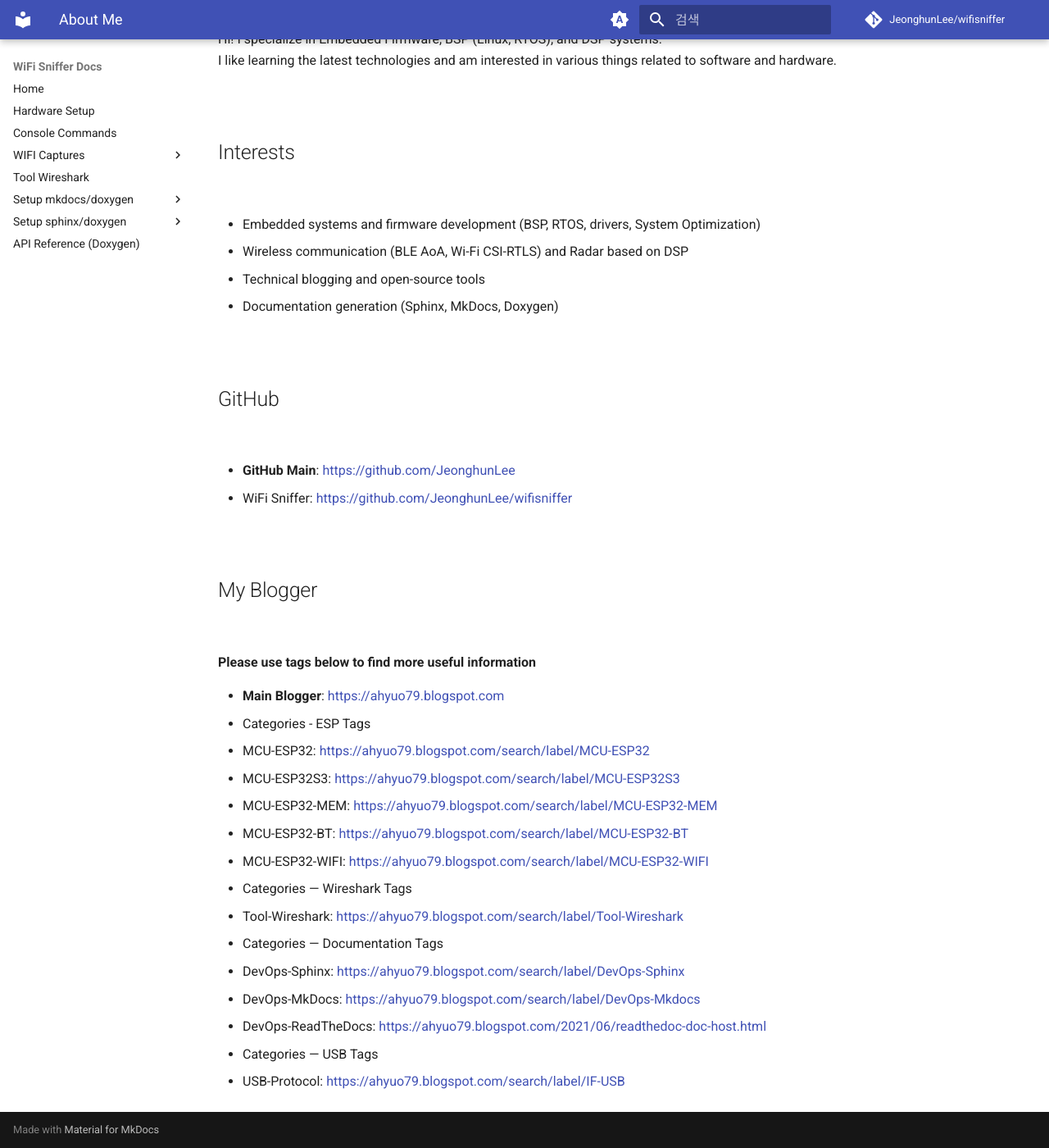
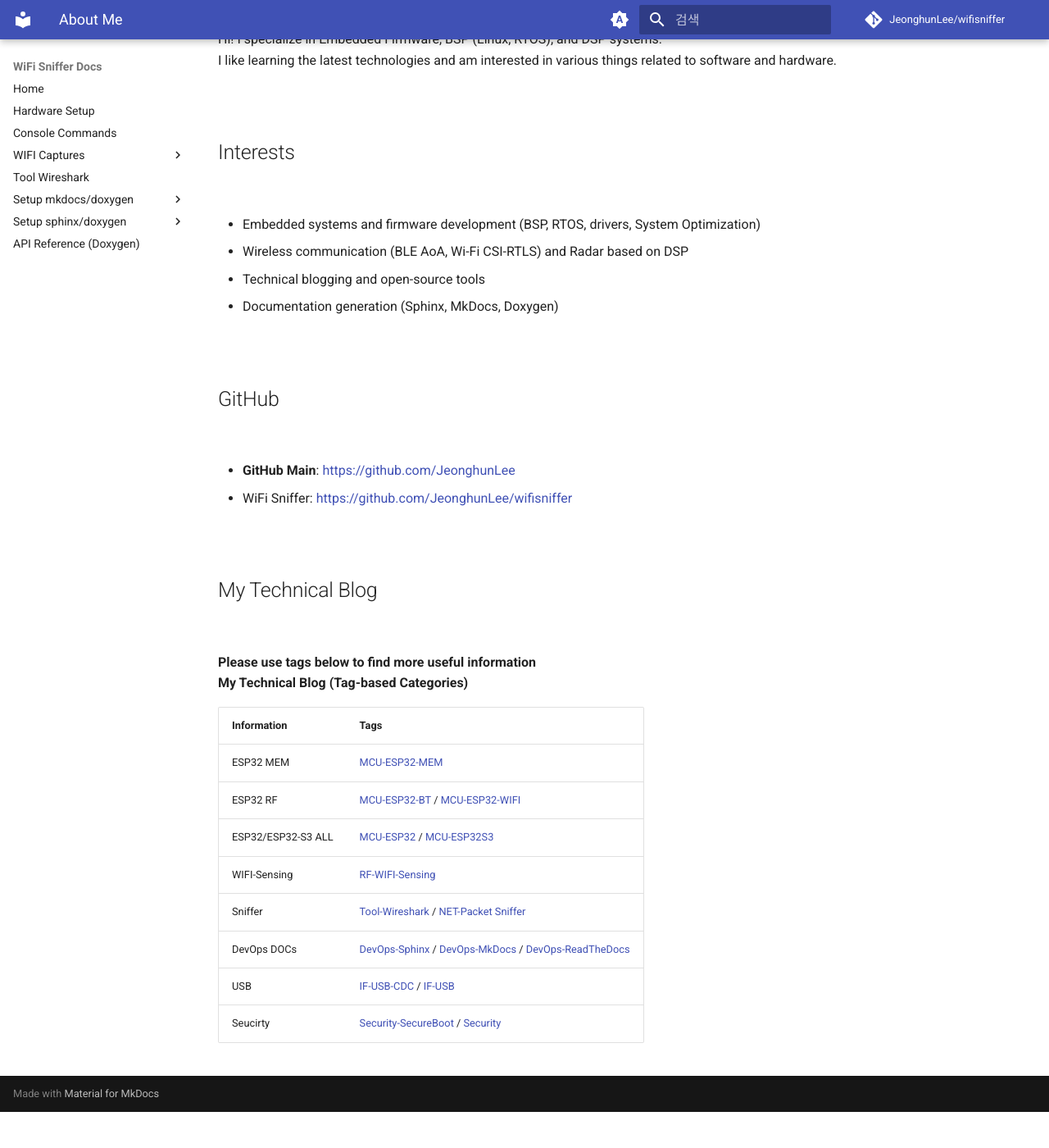
Before and after one commit to JeonghunLee/wifisniffer, an MkDocs documentation site: the page built from docs/about_me.md, in a window 1280 px wide and 1400 px high, scrolled down 186 px. Shown: the whole window at 82% size. Built offline with MkDocs 1.6.1 and Material for MkDocs 9.7.7, drawn with Linux system fonts in a browser that asks for light colours; comment, search, counter and statistics services are not loaded; after the commit the page ends 1542 px from its top, so only the background shows below that.

Commit message:
update technical blog and README

```diff
--- a/docs/about_me.md
+++ b/docs/about_me.md
@@ -31,24 +31,20 @@
 <br/>
 
 
-## My Blogger
+## My Technical Blog
 
 <br/>
 
 **Please use tags below to find more useful information**
+**My Technical Blog (Tag-based Categories)**
 
-* **Main Blogger**: https://ahyuo79.blogspot.com
-* Categories - ESP Tags
-  * MCU-ESP32: https://ahyuo79.blogspot.com/search/label/MCU-ESP32
-  * MCU-ESP32S3: https://ahyuo79.blogspot.com/search/label/MCU-ESP32S3
-  * MCU-ESP32-MEM: https://ahyuo79.blogspot.com/search/label/MCU-ESP32-MEM
-  * MCU-ESP32-BT: https://ahyuo79.blogspot.com/search/label/MCU-ESP32-BT
-  * MCU-ESP32-WIFI: https://ahyuo79.blogspot.com/search/label/MCU-ESP32-WIFI
-* Categories — Wireshark Tags
-  * Tool-Wireshark: https://ahyuo79.blogspot.com/search/label/Tool-Wireshark
-* Categories — Documentation Tags
-  * DevOps-Sphinx: https://ahyuo79.blogspot.com/search/label/DevOps-Sphinx
-  * DevOps-MkDocs: https://ahyuo79.blogspot.com/search/label/DevOps-Mkdocs
-  * DevOps-ReadTheDocs: https://ahyuo79.blogspot.com/2021/06/readthedoc-doc-host.html
-* Categories — USB Tags
-  * USB-Protocol: https://ahyuo79.blogspot.com/search/label/IF-USB
+| Information   | Tags |
+| ------------- | -----|
+| ESP32 MEM   | [MCU-ESP32-MEM](https://ahyuo79.blogspot.com/search/label/MCU-ESP32-MEM) |
+| ESP32 RF | [MCU-ESP32-BT](https://ahyuo79.blogspot.com/search/label/MCU-ESP32-BT) / [MCU-ESP32-WIFI](https://ahyuo79.blogspot.com/search/label/MCU-ESP32-WIFI) |
+| ESP32/ESP32-S3 ALL | [MCU-ESP32](https://ahyuo79.blogspot.com/search/label/MCU-ESP32) / [MCU-ESP32S3](https://ahyuo79.blogspot.com/search/label/MCU-ESP32S3) |
+| WIFI-Sensing | [RF-WIFI-Sensing](https://ahyuo79.blogspot.com/search/label/RF-WIFI-Sensing)  |
+| Sniffer | [Tool-Wireshark](https://ahyuo79.blogspot.com/search/label/Tool-Wireshark) / [NET-Packet Sniffer](https://ahyuo79.blogspot.com/search/label/NET-Packet%20Sniffer) |
+| DevOps DOCs| [DevOps-Sphinx](https://ahyuo79.blogspot.com/search/label/DevOps-Sphinx) / [DevOps-MkDocs](https://ahyuo79.blogspot.com/search/label/DevOps-Mkdocs) / [DevOps-ReadTheDocs](https://ahyuo79.blogspot.com/2021/06/readthedoc-doc-host.html)     |
+| USB | [IF-USB-CDC](https://ahyuo79.blogspot.com/search/label/IF-USB-CDC) / [IF-USB](https://ahyuo79.blogspot.com/search/label/IF-USB) |
+| Seucirty | [Security-SecureBoot](https://ahyuo79.blogspot.com/search/label/Security-SecureBoot) / [Security](https://ahyuo79.blogspot.com/search/label/Security)   |
```
Also changed, not shown: README.md (+46 -4 lines), docs/sphinx_readthedocs.md (+9 -6 lines).
